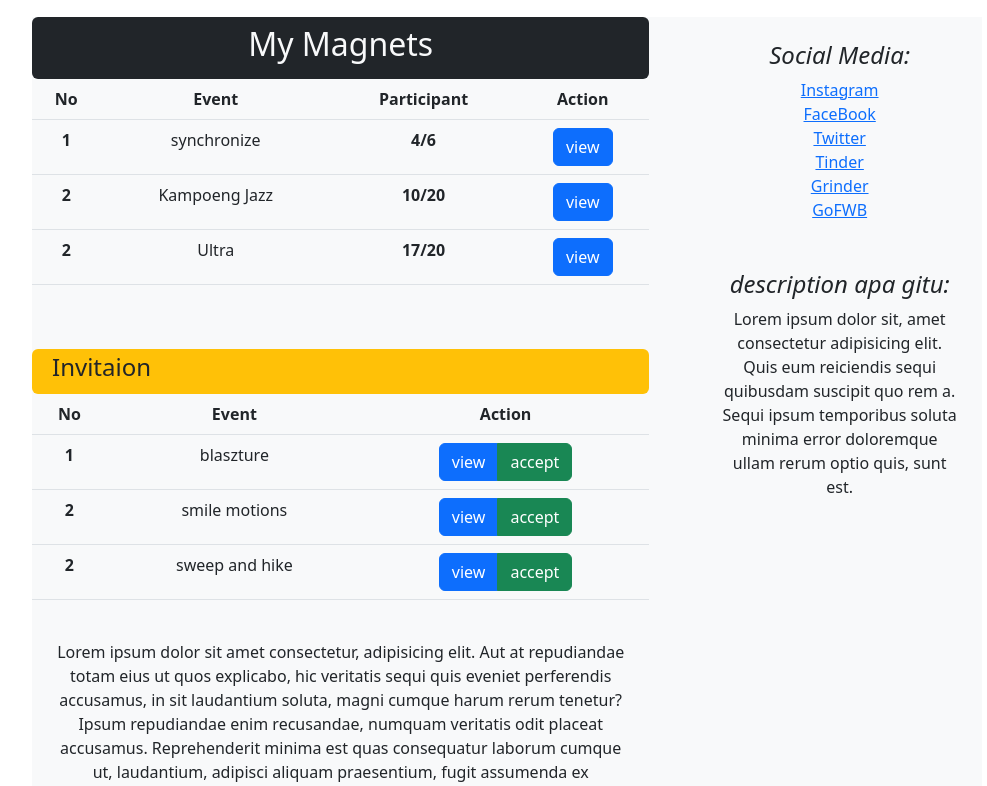
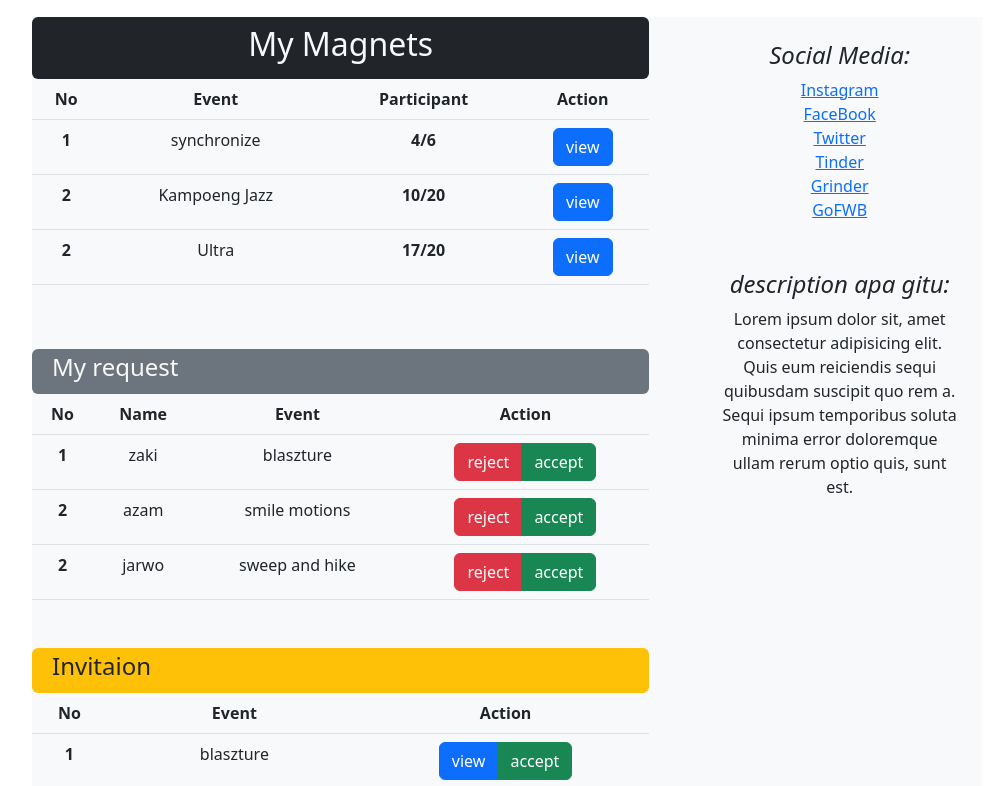
Before and after one commit to erlanggakpp/TemanMain, a React (Create React App) app in the folder client/customer-side/client-cari-teman/: page /Users/1 in a window 1280 px wide. Shown: the part 542-1328 px from the top of the page, without its empty margins (133-1120 px from the left). Built offline with nearby package versions, Linux system fonts and the light colour scheme; no server answers.

Commit message:
fix vacant participant and participant

```diff
--- a/client/customer-side/client-cari-teman/src/compDetailEvent/CardAtDetailPage.js
+++ b/client/customer-side/client-cari-teman/src/compDetailEvent/CardAtDetailPage.js
@@ -10,9 +10,9 @@ export default function CardAtDetailPage({ magnets }) {
   useEffect(() => {
     dispatch(detailEvent(params.id)).finally(() => dispatch(loadingSet(false)));
   }, []);
-  useEffect(() => {
-    console.log(magnets, "dari card detail magnet");
-  }, []);
+  // useEffect(() => {
+  //   console.log(magnets, "dari card detail magnet");
+  // }, []);
 
   return (
     <>
--- a/client/customer-side/client-cari-teman/src/pages/DetailMagnets.js
+++ b/client/customer-side/client-cari-teman/src/pages/DetailMagnets.js
@@ -95,6 +95,8 @@ export default function DetailMagnets() {
     setBanner(gambarBanner[angkaNgasal]);
   }, []);
 
+  // console.log(magnetDetail, "ajsdjpasdjapsdjpasdj")
+
   return (
     <>
       {loading ? (
@@ -102,7 +104,7 @@ export default function DetailMagnets() {
       ) : (
         <>
           <Outlet />
-          {JSON.stringify(users)}
+          {/* {JSON.stringify(users)} */}
           {JSON.stringify(magnetDetail)}
           <div className="containet-fluid">
             <div className="container">
@@ -162,7 +164,7 @@ export default function DetailMagnets() {
                               className="bg-warning"
                             >
                               <strong>
-                                {magnetDetail.participant -
+                                {
                                   magnetDetail.vacantParticipant}{" "}
                                 / {magnetDetail.participant}
                               </strong>
--- a/client/customer-side/client-cari-teman/src/pages/UserPage.js
+++ b/client/customer-side/client-cari-teman/src/pages/UserPage.js
@@ -82,7 +82,7 @@ console.log(user, "<<<<<<<<<<<<");
               </div>
             </div>
           </div>
-          <div className="col-md-12 bg-light" style={{ height: "150px" }}></div>
+          <div className="col-md-12" style={{ height: "150px" }}></div>
         </div>
         <div className="row d-flex justify-content-center mt-5">
           <div className="col-10 bg-light d-flex justify-content-center p-0">
@@ -136,6 +136,83 @@ console.log(user, "<<<<<<<<<<<<");
                       </tbody>
                     </table>
                   </div>
+                </div>
+                <div className="col-12 bg-secondary rounded d-flex mt-5 align-item-center justify-content-start  p-1 text-light">
+                  <h4 className="mx-3">My request</h4>
+                </div>
+                <div>
+                  <table className="table">
+                    <thead>
+                      <tr>
+                        <th scope="col">No</th>
+                        <th scope="col">Name</th>
+                        <th scope="col">Event</th>
+                        <th scope="col">Action</th>
+                      </tr>
+                    </thead>
+                    <tbody>
+                      <tr>
+                        <th scope="row">1</th>
+                        <td>zaki</td>
+                        <td>blaszture</td>
+
+                        <td>
+                          <div
+                            className="btn-group"
+                            role="group"
+                            aria-label="Basic example"
+                          >
+                            <button type="button" className="btn btn-danger">
+                              reject
+                            </button>
+                            <button type="button" className="btn btn-success">
+                              accept
+                            </button>
+                          </div>
+                        </td>
+                      </tr>
+                      <tr>
+                        <th scope="row">2</th>
+                        <td>azam</td>
+                        <td>smile motions</td>
+
+                        <td>
+                          <div
+                            className="btn-group"
+                            role="group"
+                            aria-label="Basic example"
+                          >
+                            <button type="button" className="btn btn-danger">
+                              reject
+                            </button>
+                            <button type="button" className="btn btn-success">
+                              accept
+                            </button>
+                          </div>
+                        </td>
+                      </tr>
+                      <tr>
+                        <th scope="row">2</th>
+                        <td>jarwo</td>
+                        <td>sweep and hike</td>
+
+                        <td>
+                          <div
+                            className="btn-group"
+                            role="group"
+                            aria-label="Basic example"
+                          >
+                            <button type="button" className="btn btn-danger">
+                              reject
+                            </button>
+                            <button type="button" className="btn btn-success">
+                              accept
+                            </button>
+                          </div>
+                        </td>
+                      </tr>
+                    </tbody>
+                  </table>
                 </div>
                 <div className="col-12 bg-warning rounded d-flex mt-5 align-item-center justify-content-start  p-1 text-dark">
                   <h4 className="mx-3">Invitaion</h4>
```
